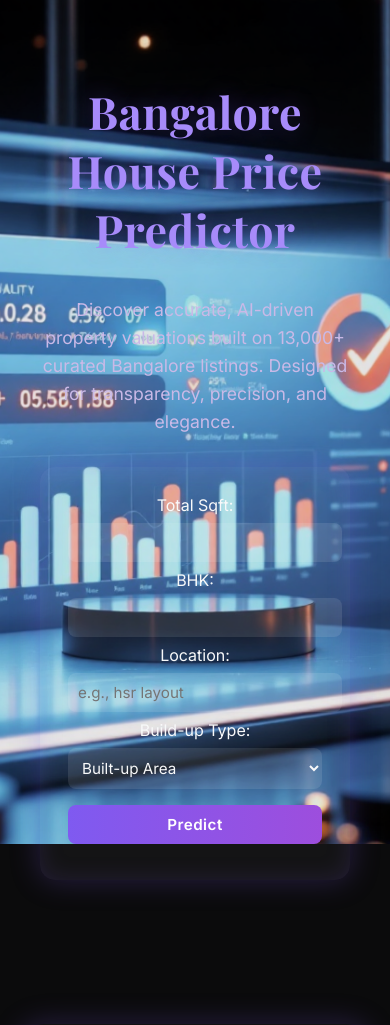
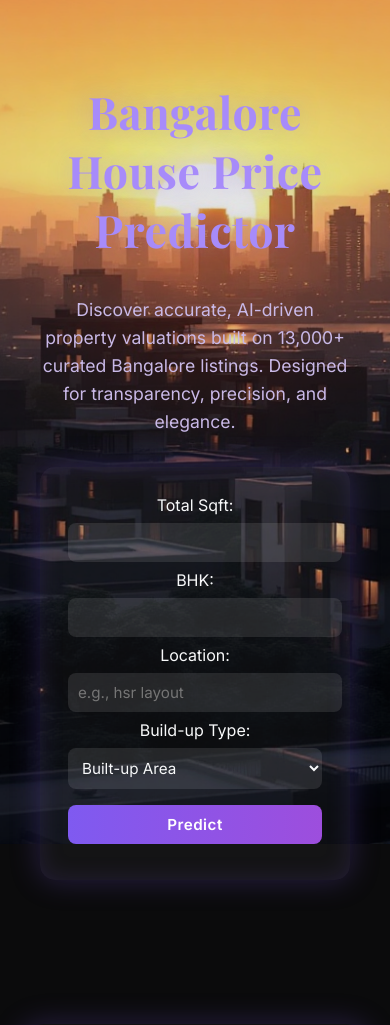
Before and after one commit to RoneyBABA/Housing, a Flask app: page / in a window 390 px wide. Shown: the top 1025 px of the page. Run offline with Flask 3, Linux system fonts and the light colour scheme; parts of the project's set-up code (start-up, migrations or seed data) failed here and were passed over.

Commit message:
Mobile Run

```diff
--- a/Backend/templates/index.html
+++ b/Backend/templates/index.html
@@ -10,7 +10,7 @@
 </head>
 <body>
   <div class="top-hero"
-     style="background-image:url('https://raw.githubusercontent.com/RoneyBABA/Housing/master/Backend/static/assets/model_overview.png');"></div>
+     style="background-image:url('https://raw.githubusercontent.com/RoneyBABA/Housing/master/Backend/static/assets/hero.png');"></div>
 
 
 <div class="scroll-gradient"></div>
```
